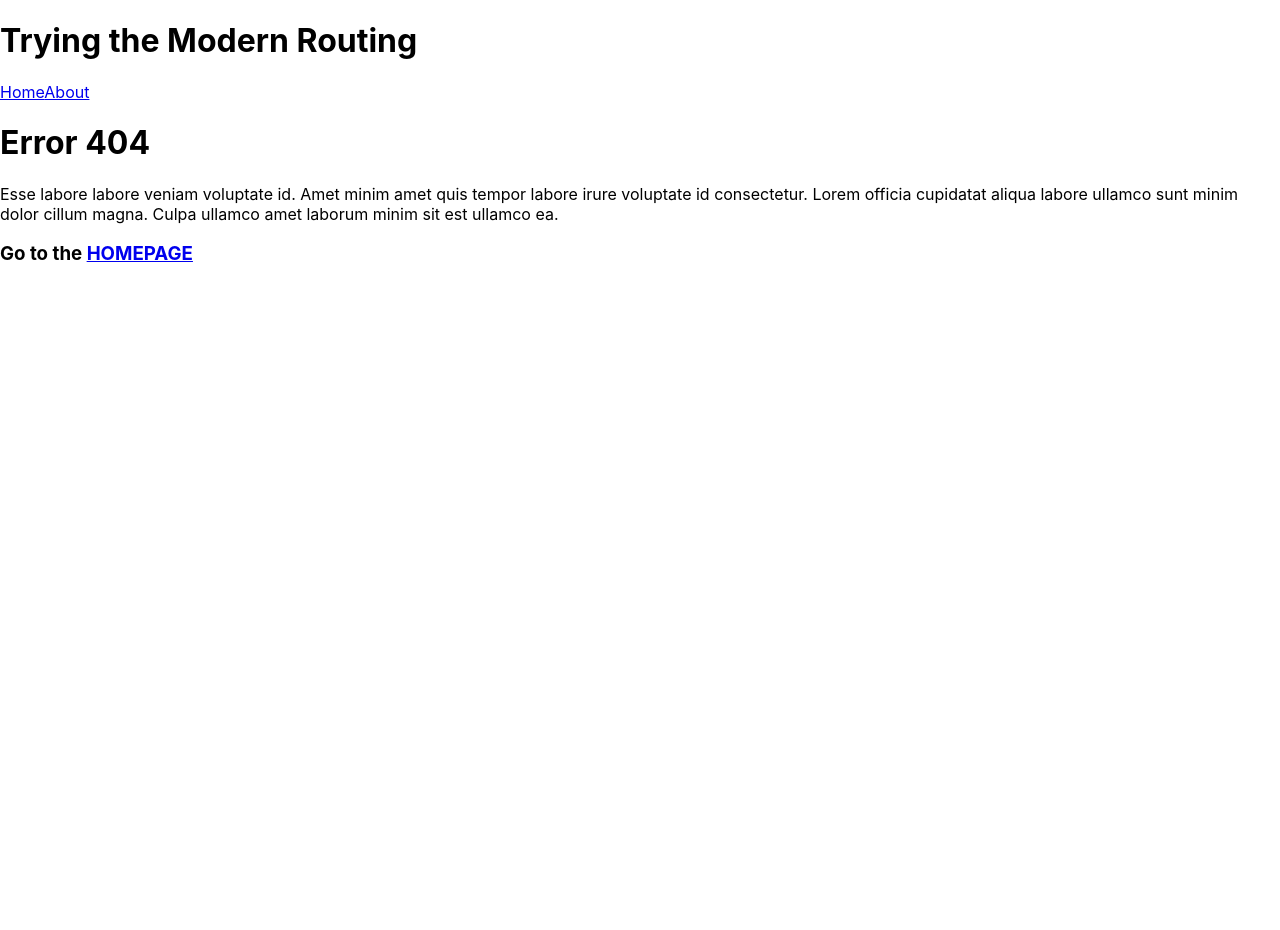
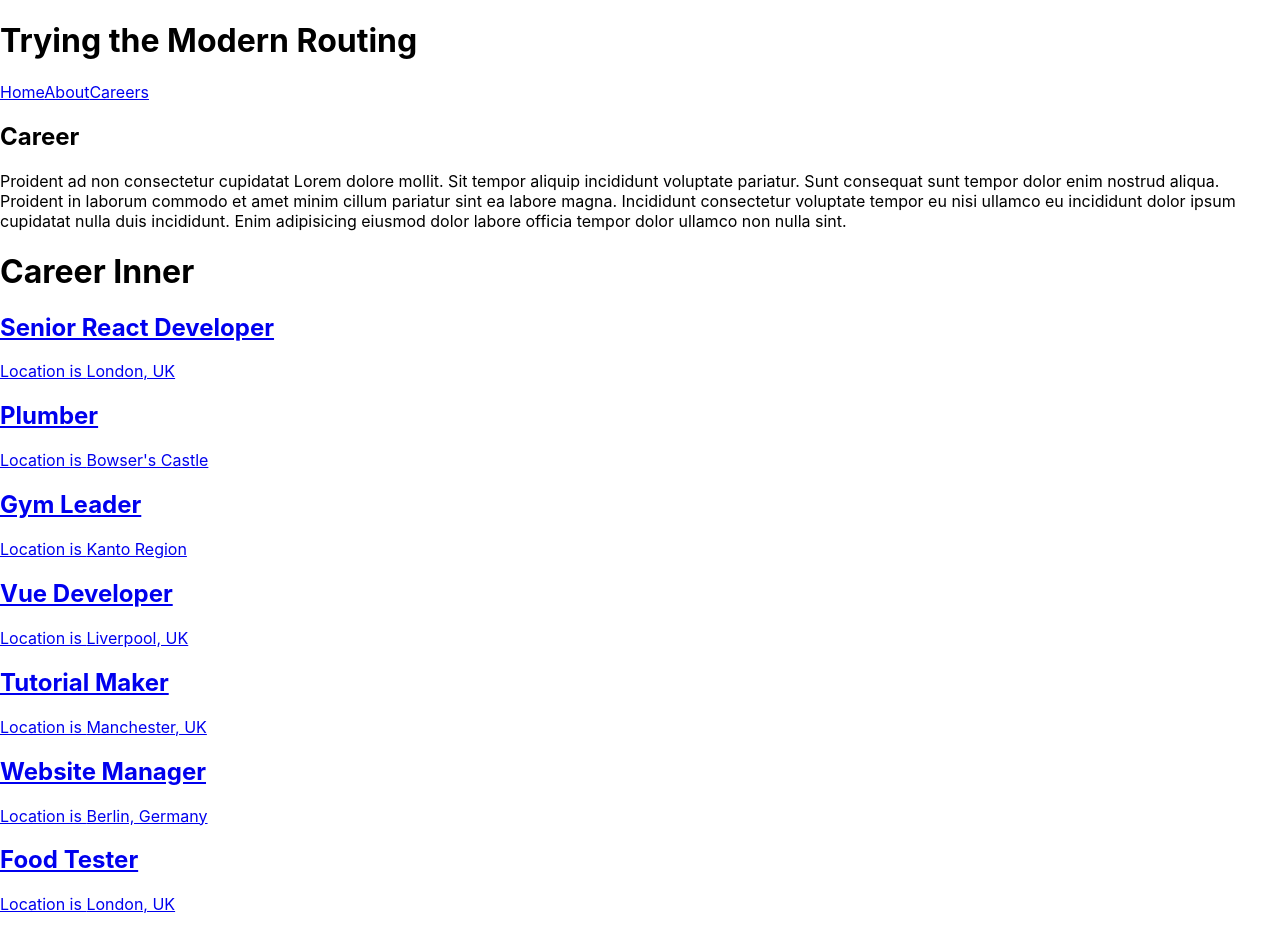
Before and after one commit to AnkitTomar2312/routing, a React (Create React App) app: page /careers in a window 1280 px wide. Before the commit the page ends 800 px from the top, so only its background shows below. Built offline with nearby package versions, Linux system fonts and the light colour scheme; data requests are answered from the project's data file.

Commit message:
Added the loader 6

```diff
--- /dev/null
+++ b/data/db.json
@@ -0,0 +1,46 @@
+{
+  "careers": [
+    {
+      "id": 1,
+      "title": "Senior React Developer",
+      "salary": 50000,
+      "location": "London, UK"
+    },
+    {
+      "id": 2,
+      "title": "Plumber",
+      "salary": 40000,
+      "location": "Bowser's Castle"
+    },
+    {
+      "id": 3,
+      "title": "Gym Leader",
+      "salary": 75000,
+      "location": "Kanto Region"
+    },
+    {
+      "id": 4,
+      "title": "Vue Developer",
+      "salary": 40000,
+      "location": "Liverpool, UK"
+    },
+    {
+      "id": 5,
+      "title": "Tutorial Maker",
+      "salary": 35000,
+      "location": "Manchester, UK"
+    },
+    {
+      "id": 6,
+      "title": "Website Manager",
+      "salary": 50000,
+      "location": "Berlin, Germany"
+    },
+    {
+      "id": 7,
+      "title": "Food Tester",
+      "salary": 30000,
+      "location": "London, UK"
+    }
+  ]
+}
--- a/src/App1.js
+++ b/src/App1.js
@@ -6,6 +6,8 @@ import {
   RouterProvider,
 } from "react-router-dom";
 import About from "./pages/About";
+import Career from "./pages/Career";
+import CareerInner, { carrerloader } from "./pages/CareerInner";
 import Contact from "./pages/Contact";
 import Error from "./pages/Error";
 import Faq from "./pages/Faq";
@@ -22,6 +24,9 @@ const router = createBrowserRouter(
         <Route path="faq" element={<Faq />} />
         <Route path="contact" element={<Contact />} />
       </Route>
+      <Route path="careers" element={<Career />}>
+        <Route index element={<CareerInner />} loader={carrerloader} />
+      </Route>
       <Route path="*" element={<Error />}></Route>
     </Route>
   )
--- /dev/null
+++ b/src/pages/Career.js
@@ -0,0 +1,20 @@
+import React from "react";
+import { Outlet } from "react-router-dom";
+
+export default function Career() {
+  return (
+    <div>
+      <h2>Career</h2>
+      <p>
+        Proident ad non consectetur cupidatat Lorem dolore mollit. Sit tempor
+        aliquip incididunt voluptate pariatur. Sunt consequat sunt tempor dolor
+        enim nostrud aliqua. Proident in laborum commodo et amet minim cillum
+        pariatur sint ea labore magna. Incididunt consectetur voluptate tempor
+        eu nisi ullamco eu incididunt dolor ipsum cupidatat nulla duis
+        incididunt. Enim adipisicing eiusmod dolor labore officia tempor dolor
+        ullamco non nulla sint.
+      </p>
+      <Outlet />
+    </div>
+  );
+}
--- /dev/null
+++ b/src/pages/CareerInner.js
@@ -0,0 +1,28 @@
+import React from "react";
+import { Link, Outlet, useLoaderData } from "react-router-dom";
+
+export default function CareerInner() {
+  const careers = useLoaderData();
+  console.log(careers);
+  return (
+    <div>
+      <h1>Career Inner</h1>
+      {careers.map((career) => {
+        return (
+          <Link to="/" key={career.id}>
+            <h2>{career.title}</h2>
+            <p>Location is {career.location}</p>
+          </Link>
+        );
+      })}
+      <Outlet />
+    </div>
+  );
+}
+
+//Loader Function:
+
+export const carrerloader = async () => {
+  const res = await fetch(" http://localhost:4000/careers");
+  return res.json();
+};
--- a/src/pages/LayOut.js
+++ b/src/pages/LayOut.js
@@ -8,6 +8,7 @@ export default function LayOut() {
         <nav>
           <NavLink to="/">Home</NavLink>
           <NavLink to="/about">About</NavLink>
+          <NavLink to="/careers">Careers</NavLink>
         </nav>
       </header>
       <main>
```
